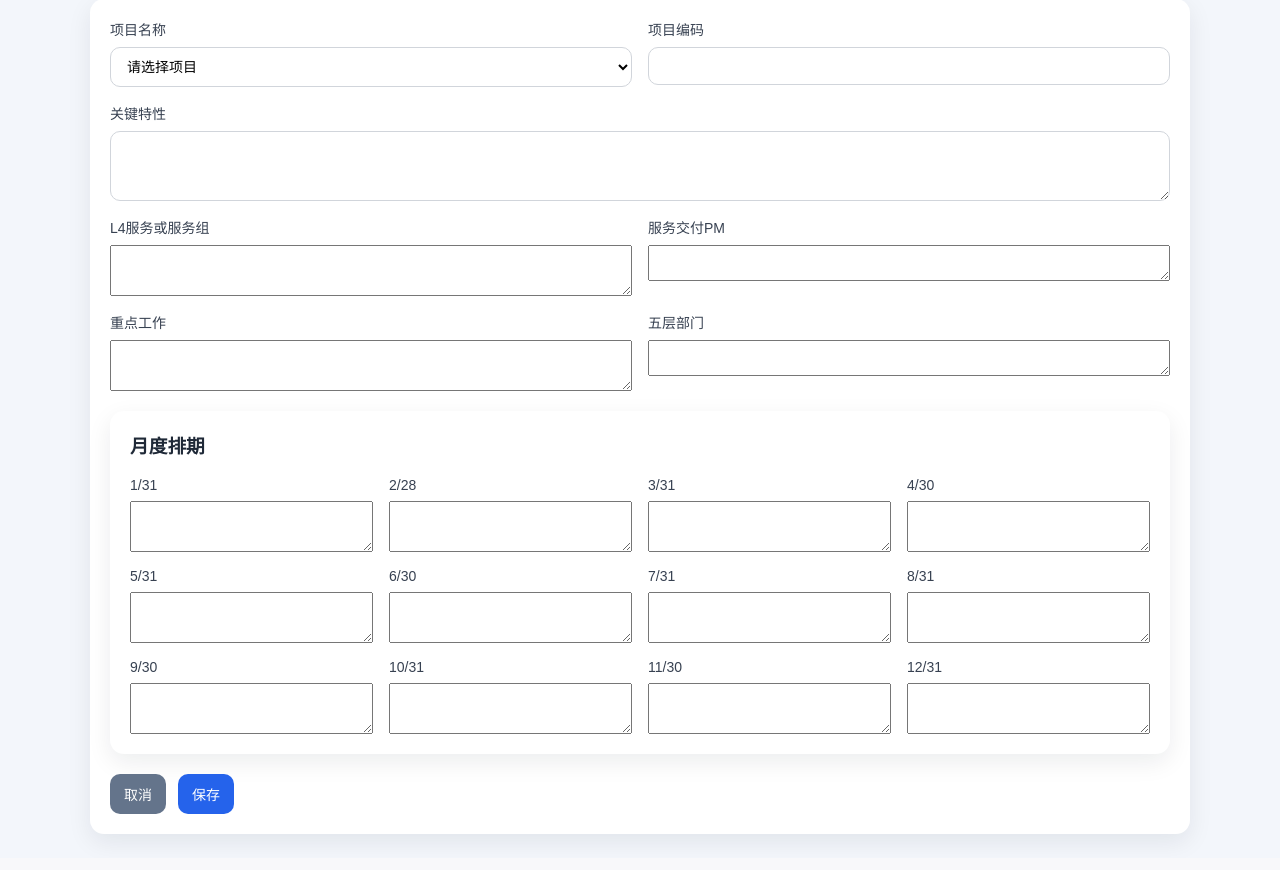
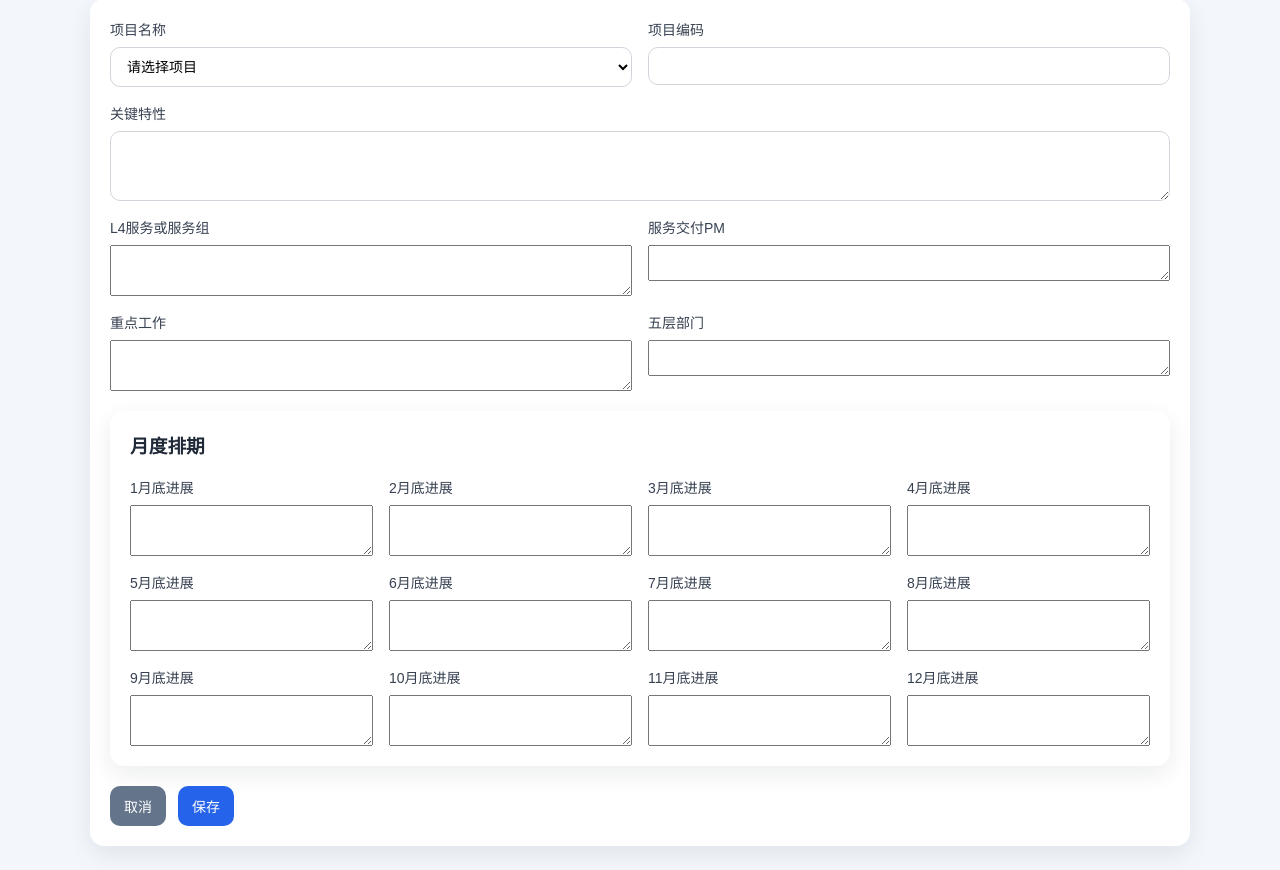
Before and after one commit to Mingkun/BeWin, a Flask app: page /admin/features/new in a window 1280 px wide. Shown: the part 160-1030 px from the top of the page. Before the commit the page ends 1005 px from the top, so only its background shows below. Run offline with Flask 3, Linux system fonts and the light colour scheme; data comes from the database, SQL or seed files in the repository.

Commit message:
rename monthly schedule labels

```diff
--- a/templates/feature_form.html
+++ b/templates/feature_form.html
@@ -50,7 +50,7 @@
         <h3>月度排期</h3>
         <div class="month-grid-form">
           {% for month in months %}
-            <label>{{ month }}<textarea name="{{ month }}" rows="3">{{ feature[month] if feature and month in feature else '' }}</textarea></label>
+            <label>{{ month.split('/')[0] }}月底进展<textarea name="{{ month }}" rows="3">{{ feature[month] if feature and month in feature else '' }}</textarea></label>
           {% endfor %}
         </div>
       </div>
```
